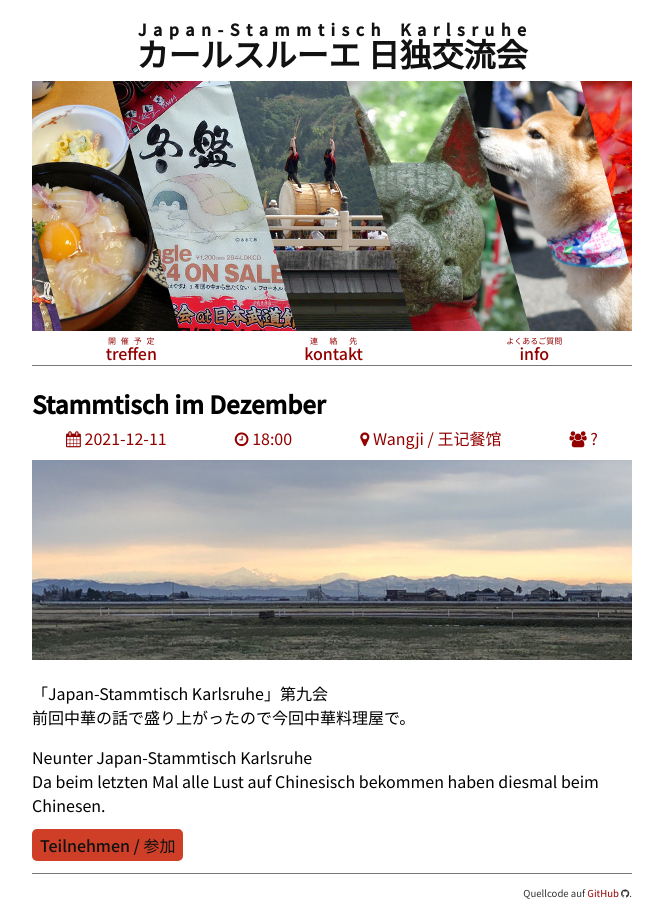
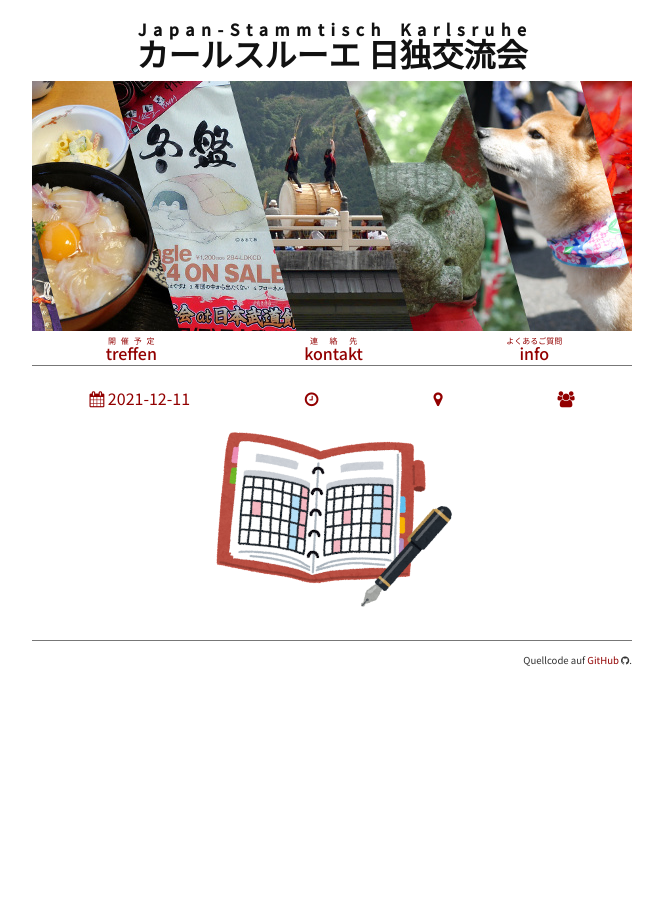
Before and after one commit to tcsch/japanstammtisch.github.io, a Jekyll site: the page built from _posts/2021-12-11-dec.md, in a window 1280 px wide. Shown: the whole page, without its empty margins (308-971 px from the left). Built offline with Jekyll 4.4.1, drawn with Linux system fonts in a browser that asks for light colours.

Commit message:
implement showing undetermined next meeting

```diff
--- a/_posts/2021-12-11-dec.md
+++ b/_posts/2021-12-11-dec.md
@@ -1,16 +1,8 @@
 ---
 layout: post
-title: "Stammtisch im Dezember"
-time: "18:00"
-place: '<a href="https://maps.app.goo.gl/b8jAh7gzLWVfzXRe7">Wangji / 王记餐馆</a>'
-people: "?"
-img: "dec.jpg"
+title: ""
+time: ""
+place: ""
+people: ""
+img: "mitei.png"
 ---
-
-「Japan-Stammtisch Karlsruhe」第九会
-前回中華の話で盛り上がったので今回中華料理屋で。
-
-Neunter Japan-Stammtisch Karlsruhe
-Da beim letzten Mal alle Lust auf Chinesisch bekommen haben diesmal beim Chinesen.
-
-[Teilnehmen / 参加](https://nuudel.digitalcourage.de/TpMgQHcDgXP1tTep)
```
Also changed, not shown: treffen.md (+4 -0 lines), assets/img/mitei.png (added).
